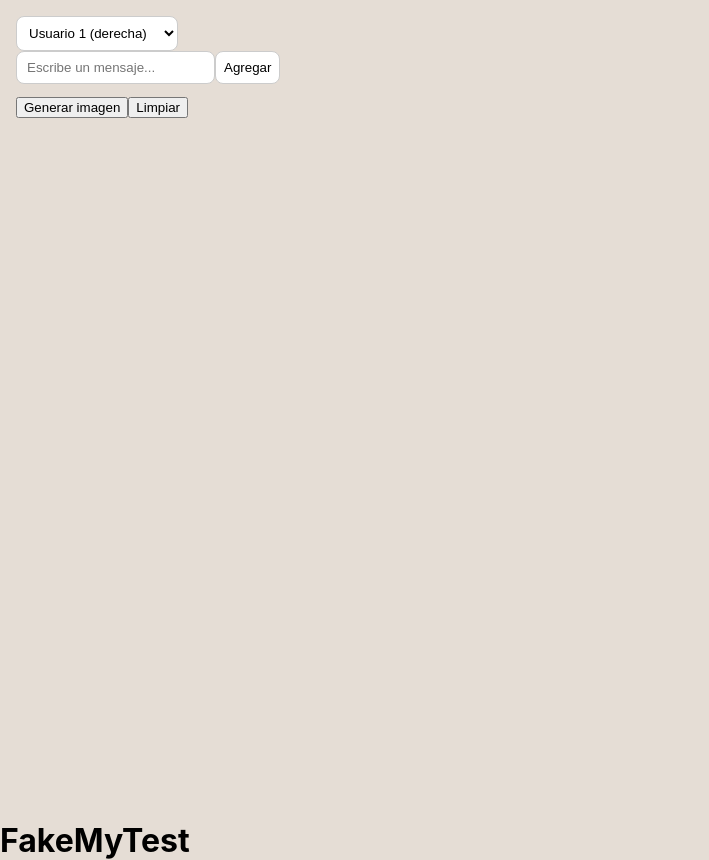
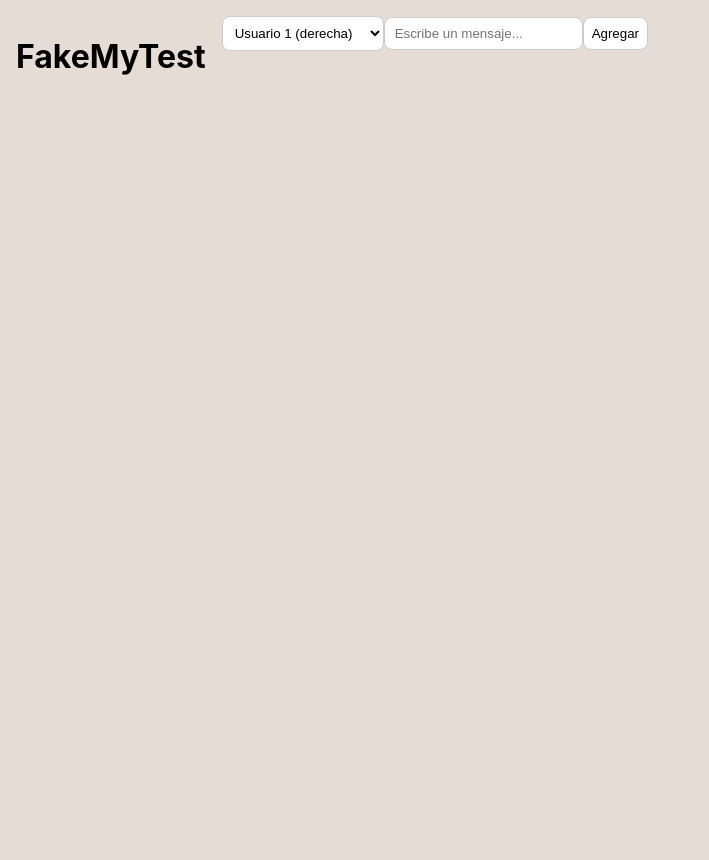
Before and after one commit to estefanielunardi/fakeMyText, a React (Vite) app: page / in a window 1280 px wide. Shown: the whole page, without its empty margins (0-709 px from the left). After the commit the page ends 800 px from the top, so only its background shows below. Built offline with nearby package versions, Linux system fonts and the light colour scheme.

Commit message:
Add chat

```diff
--- a/src/App.tsx
+++ b/src/App.tsx
@@ -1,31 +1,12 @@
-import {ChatForm} from "./components/ChatForm.tsx";
-
-
+import { Chat } from "./components/Chat";
 
 function App() {
-
-    function addMessage() {
-
-    }
-
     return (
-    <>
         <div className="app-root">
-            <aside className="left-panel">
-                <ChatForm onAdd={addMessage} />
-                <div className="controls">
-                    <button>
-                        Generar imagen
-                    </button>
-                    <button>
-                        Limpiar
-                    </button>
-                </div>
-            </aside>
+            <h1>FakeMyTest</h1>
+            <Chat />
         </div>
-      <h1>FakeMyTest</h1>
-    </>
-  )
+    );
 }
 
-export default App
+export default App;
--- /dev/null
+++ b/src/components/Chat.tsx
@@ -0,0 +1,33 @@
+import {useState} from "react";
+import type {Message} from "../types/Message.ts";
+import type {Sender} from "../types/Sender.ts";
+import {MessageBubble} from "./MessageBubble.tsx";
+import {ChatForm} from "./ChatForm.tsx";
+
+
+export const Chat: React.FC = () => {
+    const [messages, setMessages] = useState<Message[]>([]);
+
+    const handleAddMessage = (sender: Sender, text: string) => {
+        const newMessage: Message = {
+            id: crypto.randomUUID(),
+            sender,
+            content: text,
+            timestamp: new Date().toISOString(),
+        };
+
+        setMessages(prev => [...prev, newMessage]);
+    };
+
+    return (
+        <div className="chat-container">
+            <div className="messages-list">
+                {messages.map(msg => (
+                    <MessageBubble key={msg.id} message={msg} />
+                ))}
+            </div>
+
+            <ChatForm onAdd={handleAddMessage} />
+        </div>
+    );
+};
```
